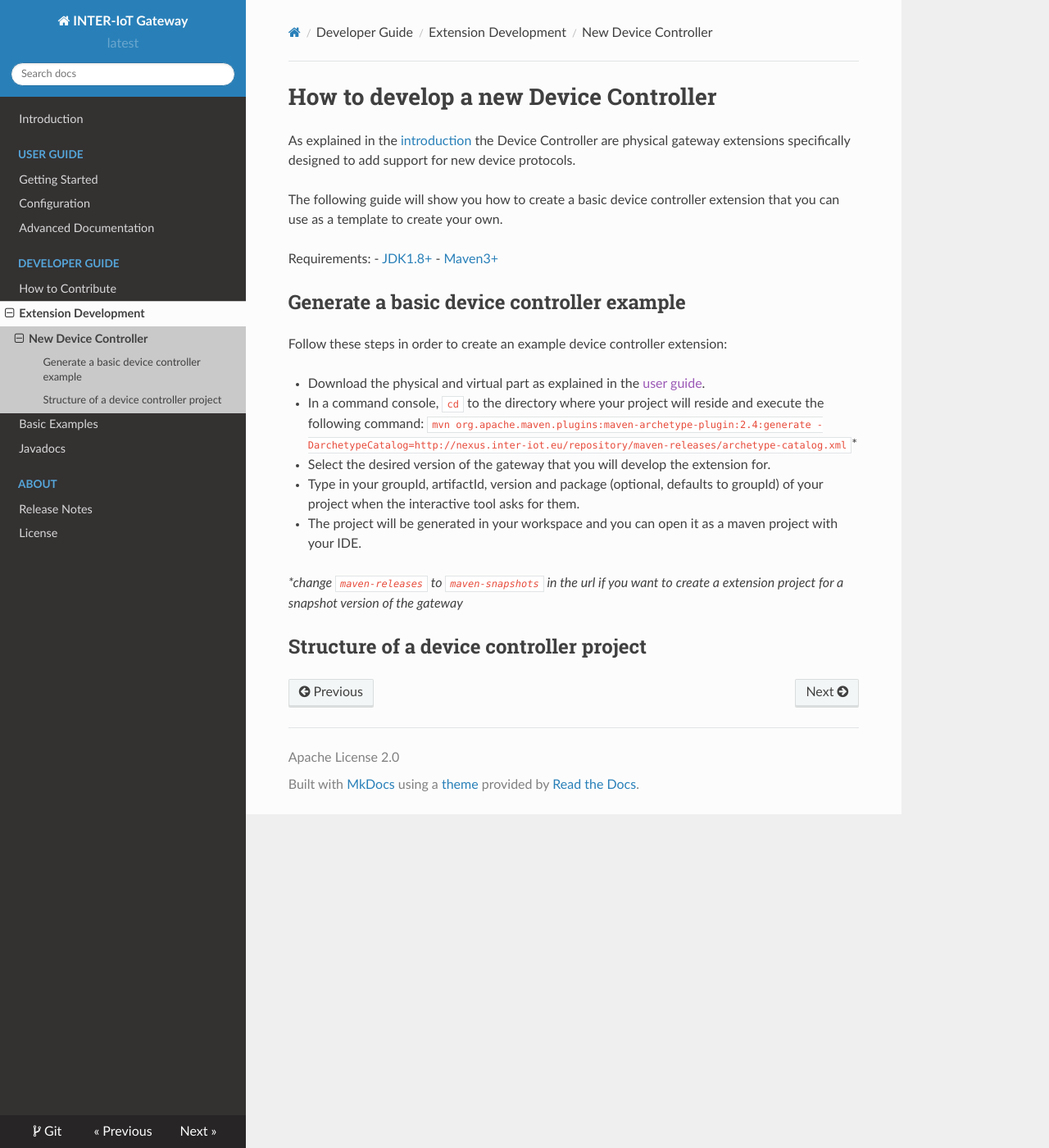
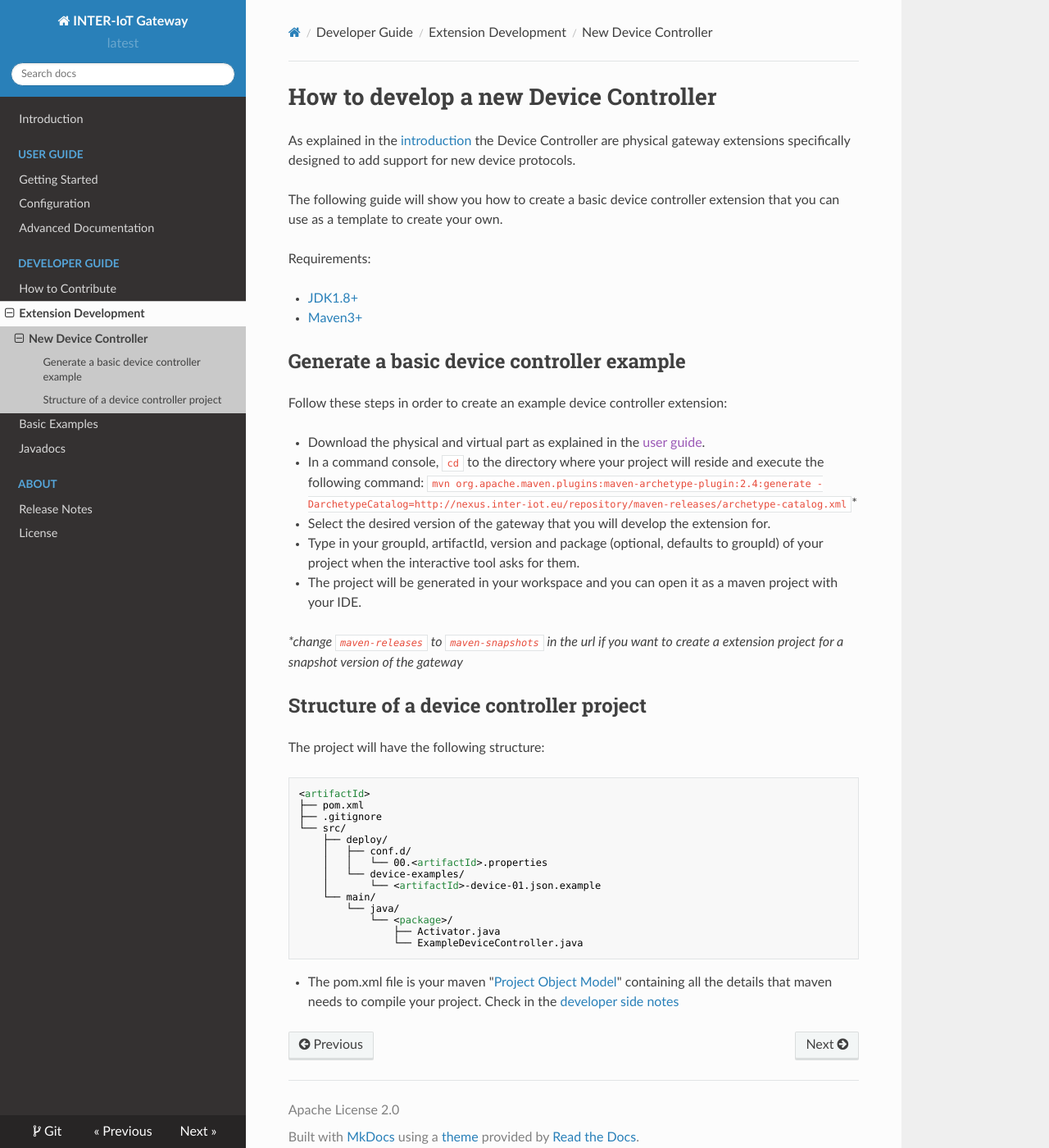
Before and after one commit to INTER-IoT/gateway-docs, an MkDocs documentation site: the page built from docs/developer-guide/device-controller.md, in a window 1280 px wide and 1400 px high. Shown: the whole window at 82% size. Built offline with MkDocs 1.6.1, drawn with Linux system fonts in a browser that asks for light colours; nearby versions of some CDN libraries; old or Windows-style settings are respelled for this version of MkDocs.

Commit message:
Update device controller, add sidenotes

````diff
--- a/docs/developer-guide/device-controller.md
+++ b/docs/developer-guide/device-controller.md
@@ -1,11 +1,12 @@
 # How to develop a new Device Controller
 
-As explained in the [introduction](../../index.md) the Device Controller are physical gateway extensions
+As explained in the [introduction](../index.md) the Device Controller are physical gateway extensions
 specifically designed to add support for new device protocols.
 
 The following guide will show you how to create a basic device controller extension that you can use as a template to create your own.
 
 Requirements:
+
  - [JDK1.8+](https://www.oracle.com/technetwork/java/javase/downloads/jdk8-downloads-2133151.html)
  - [Maven3+](https://maven.apache.org/install.html)
 
@@ -22,3 +23,24 @@ Follow these steps in order to create an example device controller extension:
 *\*change `maven-releases` to `maven-snapshots` in the url if you want to create a extension project for a snapshot version of the gateway*
 
 ## Structure of a device controller project
+
+The project will have the following structure:
+
+```
+<artifactId>
+├── pom.xml
+├── .gitignore
+└── src/
+    ├── deploy/
+    │   ├── conf.d/
+    │   │   └── 00.<artifactId>.properties
+    │   └── device-examples/
+    │       └── <artifactId>-device-01.json.example
+    └── main/
+        └── java/
+            └── <package>/
+                ├── Activator.java
+                └── ExampleDeviceController.java
+```
+
+ - The pom.xml file is your maven "[Project Object Model](https://maven.apache.org/pom.html)" containing all the details that maven needs to compile your project. Check in the [developer side notes](side-notes.md#extension-pom)
````
Also changed, not shown: docs/developer-guide/side-notes.md (added, +1 -0 lines).
